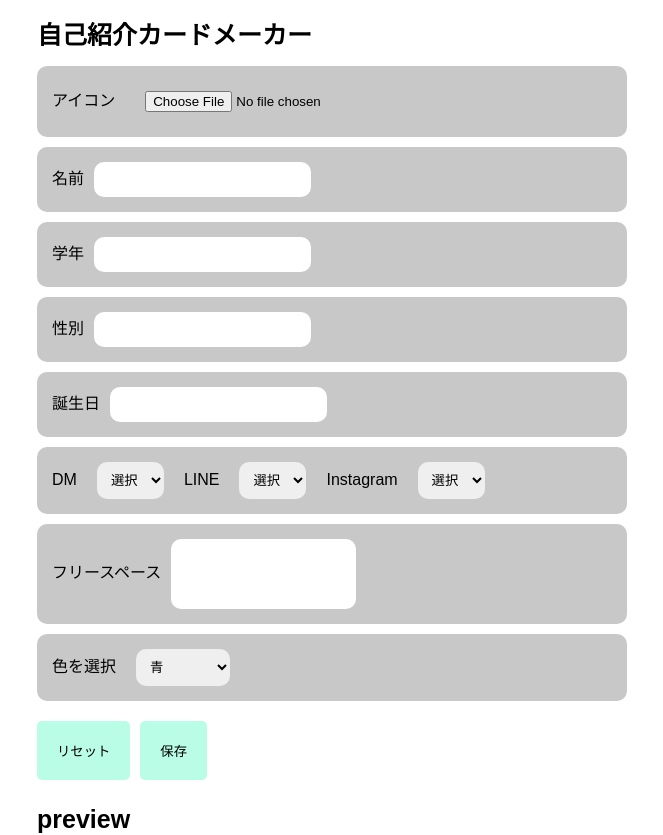
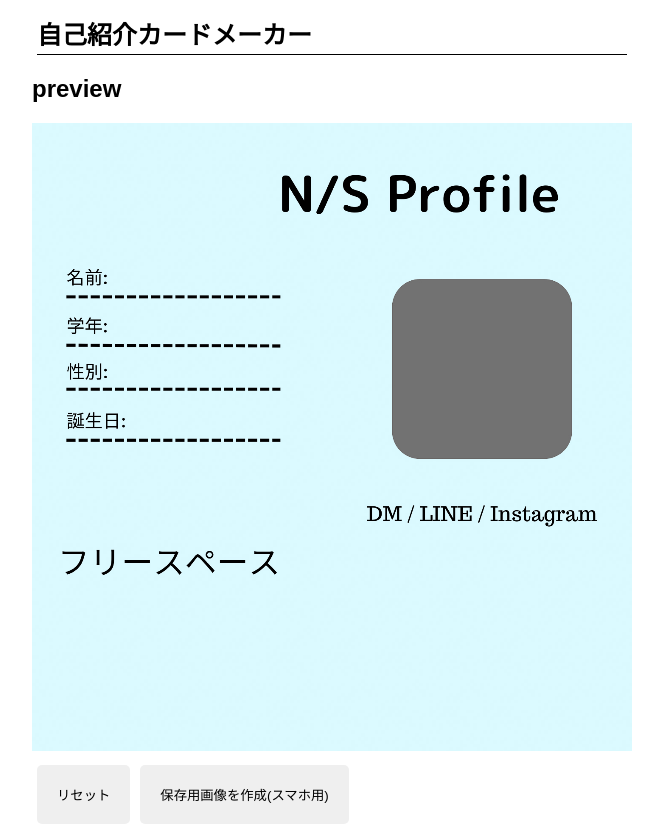
Before and after one commit to kusupon/Profilecard-generator, a React (Create React App) app: page / in a window 1280 px wide. Shown: the top 835 px of the page, without its empty margins (308-971 px from the left). Built offline with nearby package versions, Linux system fonts and the light colour scheme; a web font is replaced by a local one.

Commit message:
デザインの改善と機能追加

```diff
--- a/src/App.css
+++ b/src/App.css
@@ -9,17 +9,25 @@ body {
   height: 100%;
 }
 
+.container .image {
+  width: 100%;
+  height: 100%;
+}
 
 .formContent {
   padding: 15px;
   margin: 10px 5px;
-  background-color: rgb(200, 200, 200);
-  border-radius: 10px;
+  border-bottom: 1px solid black;
 }
 
 .wrapper {
   width: 600px;
   margin: 0 auto;
+}
+
+.title {
+  padding-bottom: 3px;
+  border-bottom: 1px black solid;
 }
 
 @media screen and (max-width: 480px){
@@ -30,7 +38,7 @@ body {
 
 
 button {
-  background-color: rgb(185, 253, 230);
+  color: #000;
   border: none;
   padding: 20px;
   margin: 10px 5px;
@@ -42,24 +50,46 @@ label {
 }
 
 input {
-  padding: 10px 20px;
-  border-radius: 10px;
-  margin-left: 10px;
+  width: 100%;
+  padding: 10px 0;
   border: none;
+  font-size: 20px;
 }
 
-select {
-  border-radius: 10px;
-  border: none;
-  margin: 0 20px;
-  padding: 10px;
+input[type="file"] {
+  display: none;
 }
 
+.file {
+  font-size: 15px;
+  margin-left: 20px;
+  padding: 10px 10px;
+  background-color: rgb(242, 242, 242);
+  border-radius: 10px;
+}
+
+input label {
+  position: absolute;
+  bottom: 5px;
+}
+
+
+select {
+  color: #000;
+  background-color: rgb(252, 252, 252);
+  appearance: none;
+  border-radius: 10px;
+  margin: 0 20px;
+  padding: 10px 30px 10px 5px;
+  border: 1px solid black;
+}
+
+
 textarea {
+  width: 100%;
   border: none;
   border-radius: 10px;
   vertical-align: middle;
-  margin-left: 10px;
   resize: none;
   padding: 5px;
   resize: "vertical"
@@ -75,6 +105,10 @@ h1 {
   padding-top: 10px;
 }
 
+
+
+
+
 @media screen and (min-width: 480px){
   .selector {
     display: inline;
--- a/src/App.tsx
+++ b/src/App.tsx
@@ -10,7 +10,7 @@ import image3 from './assets/profile3.jpg';
 import image4 from './assets/profile4.jpg';
 import './App.css';
 function App() {
-  const canvasRef = useRef(null);
+  const canvasRef = useRef<HTMLCanvasElement>(null);
 
   const [formData, setFormData] = useState<FormDataType>({
     name: "",
@@ -25,6 +25,7 @@ function App() {
   });
 
   const [iconImage, setIconImage] = useState<string>("");
+  const [imageUrl, setImageUrl] = useState<string>("");
 
   const [selectImage, setSelectImage] = useState<string>(image1);
 
@@ -102,21 +103,27 @@ function App() {
     window.location.reload();
     };
 
-  //画像を保存
+  //保存用画像を作成
   const handleCanvasSave = () => {
-    const canvas: any = canvasRef.current;
-    const dataURL = canvas.toDataURL('image/png');
-    const link = document.createElement('a');
-    link.href = dataURL;
-    link.download = 'card.png';
-    document.body.appendChild(link);
-    link.click();
-    document.body.removeChild(link);
+    const canvas = canvasRef.current;
+    if (canvas) {
+      canvas.toBlob((blob: Blob | null) => {
+        if (blob) {
+          const url = URL.createObjectURL(blob);
+          setImageUrl(url);
+        }
+      });
+    }
   };
 
   return (
     <div className='wrapper'>
       <TItle />
+      <Canvas canvasRef={canvasRef}  imageUrl={imageUrl}/>
+      <Button
+        handleCanvasClear={handleCanvasClear}
+        handleCanvasSave={handleCanvasSave}
+      />
       <Form
         form={formData}
         images={images}
@@ -126,11 +133,6 @@ function App() {
         handleTextAreaChange={handleTextAreaChange}
         handleImageChange={handleImageChange}
       />
-      <Button
-        handleCanvasClear={handleCanvasClear}
-        handleCanvasSave={handleCanvasSave}
-      />
-      <Canvas canvasRef={canvasRef} />
     </div>
   );
 }
--- a/src/components/Button.tsx
+++ b/src/components/Button.tsx
@@ -3,7 +3,7 @@ const Button = ({ handleCanvasClear, handleCanvasSave }: HandleCanvasType) => {
     return (
         <>
             <button onClick={handleCanvasClear}>リセット</button>
-            <button onClick={handleCanvasSave}>保存</button>
+            <button onClick={handleCanvasSave}>保存用画像を作成(スマホ用)</button>
         </>
     )
 }
--- a/src/components/Canvas.tsx
+++ b/src/components/Canvas.tsx
@@ -1,17 +1,18 @@
 type Props = {
   canvasRef: React.MutableRefObject<HTMLCanvasElement | null>;
+  imageUrl: string;
 };
 
-const Canvas = ({ canvasRef }: Props) => {
+const Canvas = ({ canvasRef, imageUrl }: Props) => {
   return (
     <>
-    <h1>preview</h1>
+    <h2>preview</h2>
       <div className='container'>
         <canvas className='canvas' ref={canvasRef} width="1414" height="1481" />
+        {imageUrl && <div><h2>スマホ保存用↓(長押ししてね)</h2><img className="image" src={imageUrl} alt="Canvas" /></div>}
       </div>
     </>
   );
 }
 
-
 export default Canvas;
--- a/src/components/Form.tsx
+++ b/src/components/Form.tsx
@@ -3,7 +3,7 @@ const Form = ({ form, images, setSelectImage, handleInputChange, handleSelectCha
     return (
         <div className='form'>
             <div className='inputArea'>
-                <div className='formContent'><label>アイコン</label><input type="file" accept="image/*" onChange={handleImageChange} /></div>
+                <div className='formContent'>アイコン<label className="file">画像を選択<input type="file" accept="image/*" onChange={handleImageChange}/></label></div>
                 <div className='formContent'><label>名前</label><input type="text" value={form.name} onChange={handleInputChange} name="name" /></div>
                 <div className='formContent'><label>学年</label><input type="text" value={form.grade} onChange={handleInputChange} name="grade" /></div>
                 <div className='formContent'><label>性別</label><input type="text" value={form.gender} onChange={handleInputChange} name="gender" /></div>
@@ -20,7 +20,7 @@ const Form = ({ form, images, setSelectImage, handleInputChange, handleSelectCha
                         </div>
                     ))}
                 </div>
-                <div className='formContent'><label>フリースペース</label><textarea value={form.freespace} cols={20} rows={4} onChange={handleTextAreaChange} name="freespace" /></div>
+                <div className='formContent'><label>フリースペース</label><textarea value={form.freespace} cols={40} rows={4} onChange={handleTextAreaChange} name="freespace" /></div>
                 <div className='formContent'>
                     <label className='color'>色を選択</label>
                     <select onChange={(e) => setSelectImage(e.target.value)}>
--- a/src/components/Title.tsx
+++ b/src/components/Title.tsx
@@ -1,5 +1,5 @@
 const TItle = () => {
-    return <h1>自己紹介カードメーカー</h1>
+    return <h1 className="title">自己紹介カードメーカー</h1>
 };
 
 export default TItle;
```
